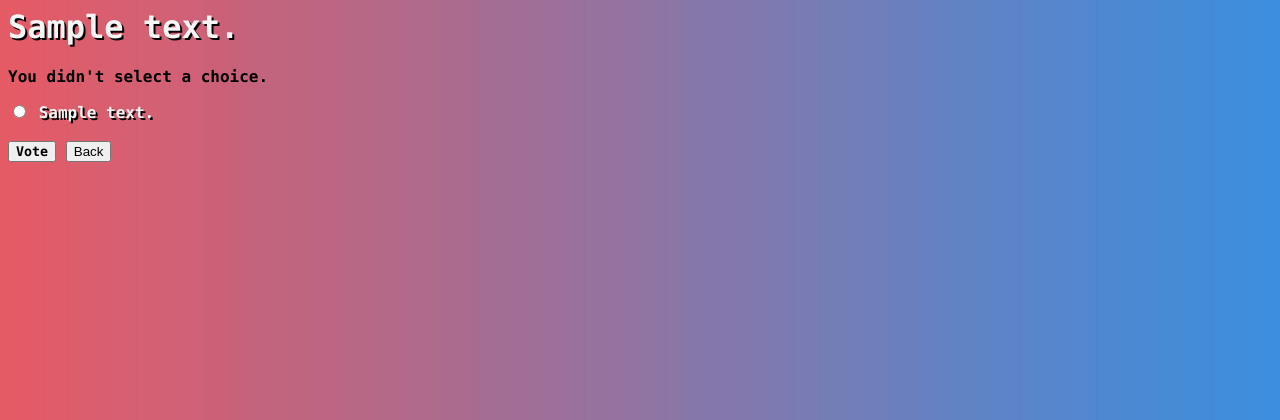
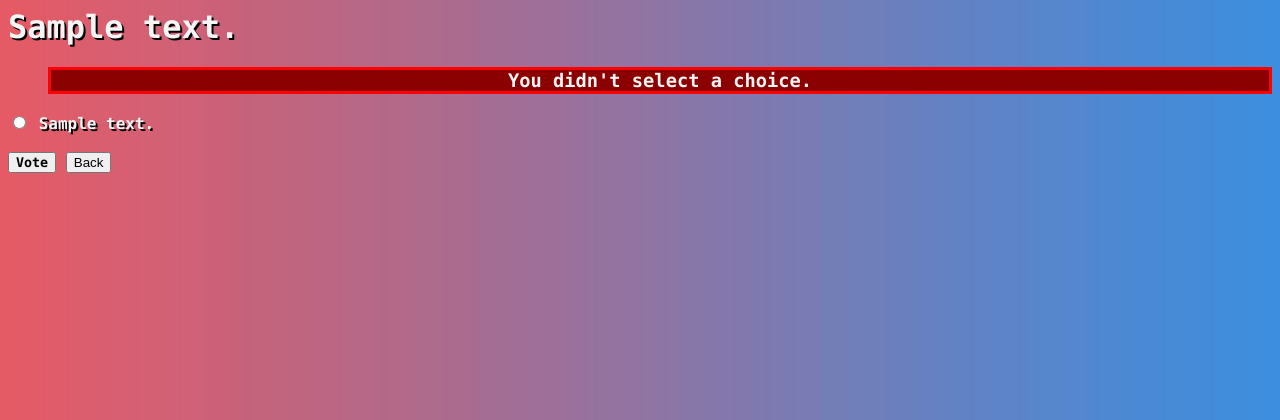
Before and after one commit to ttxking/ku-polls, a Django app: page /polls/1/vote in a window 1280 px wide. Shown: the top 420 px of the page. Run offline with Django 3.2, Linux system fonts and the light colour scheme; tables that the repository leaves empty hold one stand-in row (values such as "Sample post").

Commit message:
styling error message

```diff
--- a/polls/static/polls/style.css
+++ b/polls/static/polls/style.css
@@ -4,7 +4,6 @@ body {
     font-weight: bold;
     font-family: "Lucida Console", Monaco, monospace;
 }
-
 
 li a {
     color: whitesmoke;
@@ -25,10 +24,17 @@ input[type=submit] {
     font-weight: bold;
 }
 
-li,
-h3 {
+li{
     color: whitesmoke;
     text-shadow: 2px 2px black;
+}
+
+h3 {
+    border-style: solid;
+    border-color: red;
+    background-color: darkred;
+    color: whitesmoke;
+    text-align: center;
 }
 
 label[for^="choice"] {
--- a/polls/templates/polls/detail.html
+++ b/polls/templates/polls/detail.html
@@ -2,7 +2,13 @@
 <link rel="stylesheet" type="text/css" href="{% static 'polls/style.css' %}">
 
 <h1> {{ question.question_text }} </h1>
-{% if error_message %}<p><strong>{{ error_message }}</strong></p> {% endif %}
+{% if messages %}
+<ul class="messages">
+  {% for msg in messages %}
+    <h3 class="{{msg.error}}">{{ msg }}</h3>
+  {% endfor %}
+</ul>
+{% endif %}
 
 <form action="{% url 'polls:vote' question.id%}" method="post">
 {% csrf_token %}
--- a/polls/templates/polls/results.html
+++ b/polls/templates/polls/results.html
@@ -12,4 +12,4 @@
 </table>
 
 
-<a href="{% url 'polls:detail' question.id %}"><input type="button" value="Vote Again"></a>  <a href="{% url 'polls:index' %}" ><input type="button" value="Back"> </a>
+<a href="{% url 'polls:detail' question.id %}"><input type="button" value="Vote Again" {%  if not question.can_vote %} disabled {% endif %}></a>  <a href="{% url 'polls:index' %}" ><input type="button" value="Back"> </a>
--- a/polls/views.py
+++ b/polls/views.py
@@ -60,9 +60,9 @@ def vote(request, question_id):
         selected_choice = question.choice_set.get(pk=request.POST['choice'])
     except (KeyError, Choice.DoesNotExist):
         # Redisplay the question voting form.
+        messages.error(request, f"You didn't select a choice.")
         return render(request, 'polls/detail.html', {
             'question': question,
-            'error_message': "You didn't select a choice.",
         })
     else:
         selected_choice.votes += 1
```
